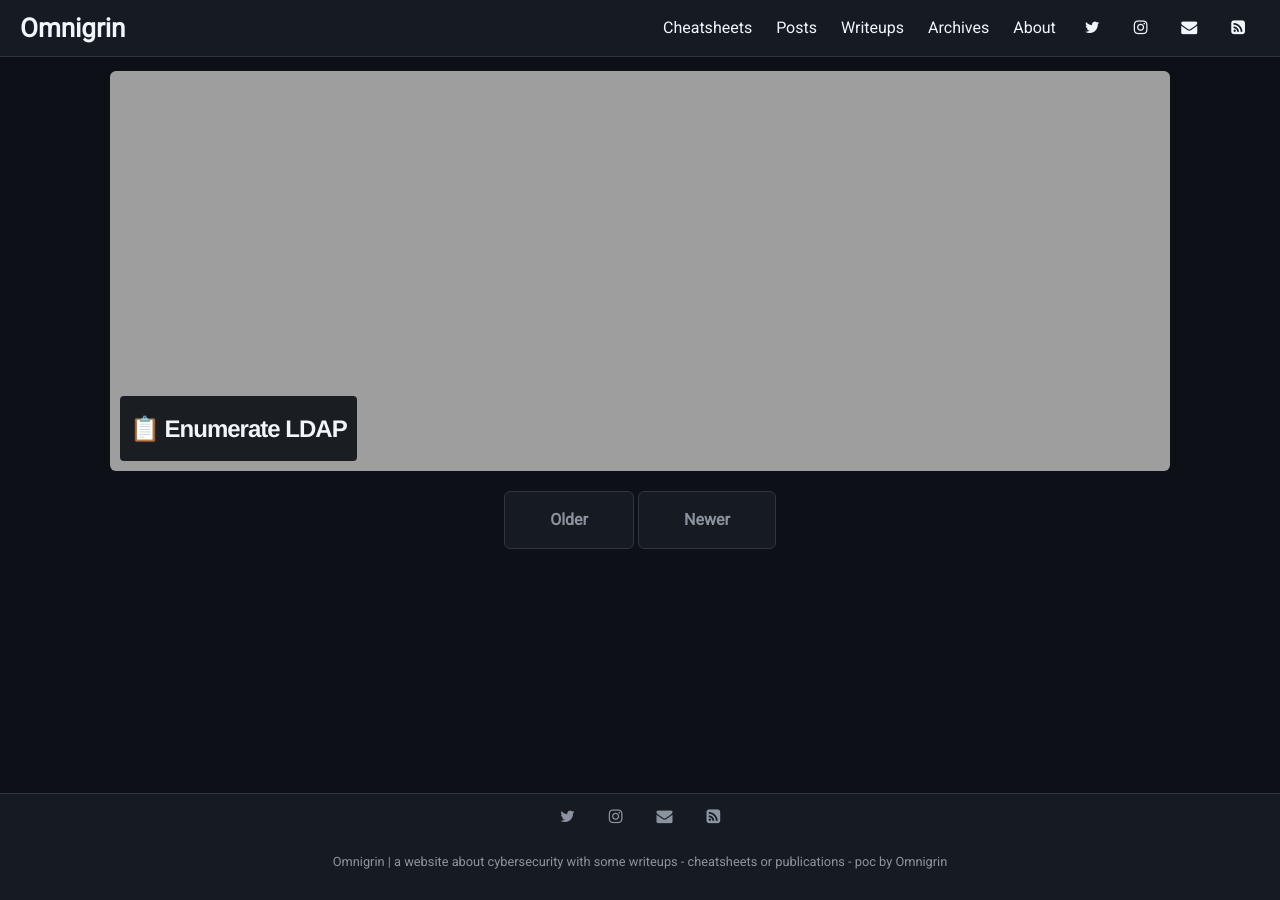
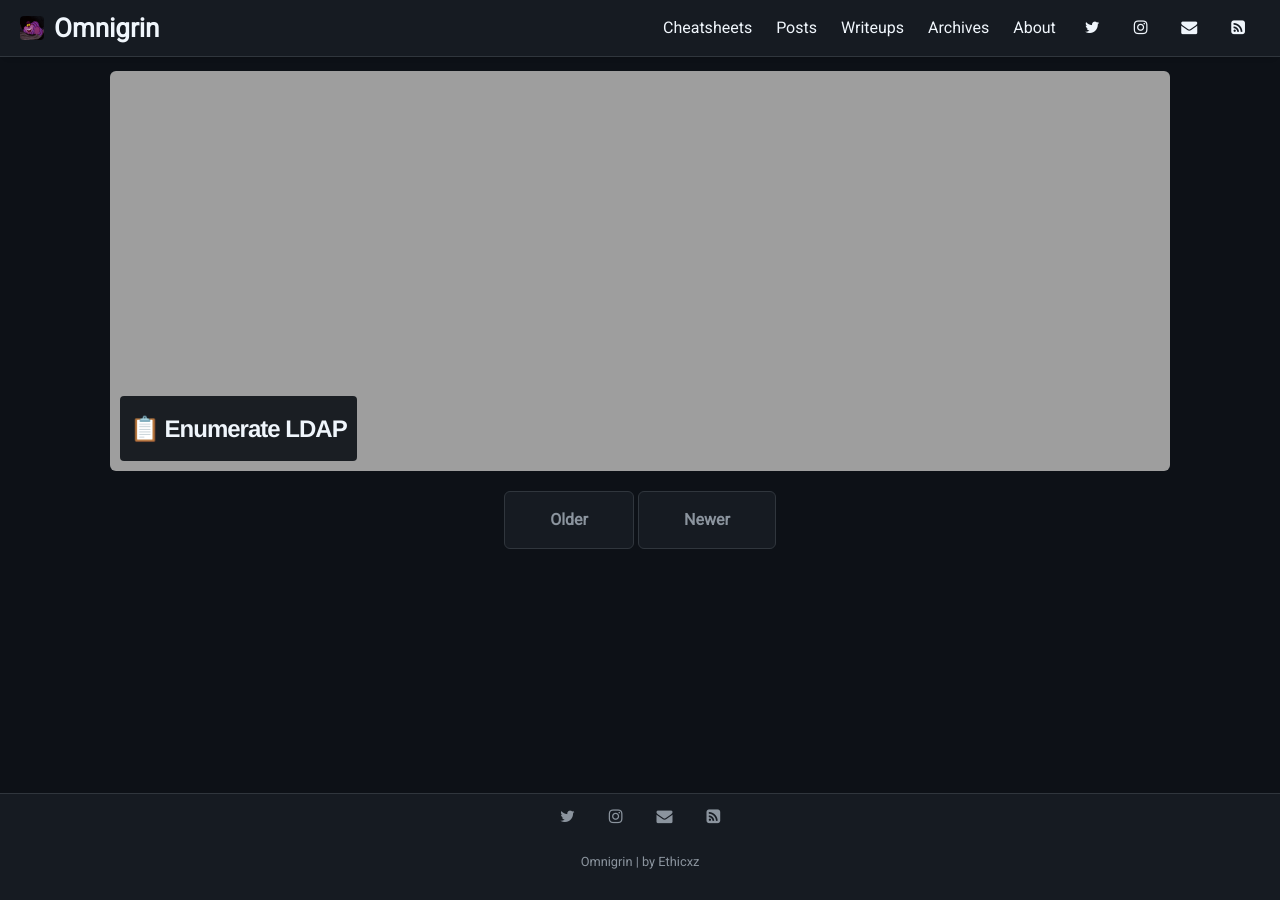
Before and after one commit to omnigrin/omnigrin.github.io, a Jekyll site: the page built from index.html, in a window 1280 px wide. Built offline with Jekyll 4.4.1, drawn with Linux system fonts in a browser that asks for light colours; nearby versions of some CDN libraries; the list of posts is cut into pages by our own code.

Commit message:
add favicon

```diff
--- a/_config.yml
+++ b/_config.yml
@@ -11,8 +11,8 @@ plugins:             [jekyll-paginate, jekyll-sitemap, jekyll-feed, jekyll-seo-t
 
 # Customise atom feed settings (this is where Jekyll-Feed gets configuration information)
 title:		           "Omnigrin"
-description:	       "a website about cybersecurity with some writeups - cheatsheets or publications - poc"
-author:              "Omnigrin"
+description:	       ""
+author:              "Ethicxz"
 
 # RSS 2.0 can be used instead of Atom by uncommenting following two lines
 #feed:
--- a/_includes/header.html
+++ b/_includes/header.html
@@ -1,6 +1,9 @@
 <header class="site-header">
   <h3 class="site-title">
-    <a href="{{ site.github.url }}/">{{ site.title }}</a>
+    <a href="{{ site.github.url }}/">
+      <img src="{{ site.github.url }}/favicon.ico" alt="Favicon" class="site-favicon">
+      {{ site.title }}
+    </a>
   </h3>
   <nav class="menu-list">
     {% for item in site.data.settings.menu %}
--- a/_sass/_header.scss
+++ b/_sass/_header.scss
@@ -46,29 +46,28 @@
   float: left;
 
   a {
-    color: $text-primary !important; // FORCE la couleur blanche/gris
-    text-decoration: none;
-    transition: color 0.2s ease;
-
-    &:hover {
-      color: $brand-color !important; // Devient bleu seulement au survol
-    }
+    color: $text-primary !important;
+    text-decoration: none !important;
+    display: flex;
+    align-items: center;
+    gap: 10px;
+    height: 56px;
+    line-height: 56px; // Force l'alignement vertical
   }
 }
 
-.menu-list {
-  line-height: $header-thickness;
-  float: right;
-  padding-right: 20px;
-}
+// Styles pour le favicon dans le header
+.site-favicon {
+  width: 24px;
+  height: 24px;
+  border-radius: 4px;
+  transition: transform 0.2s ease;
+  display: block;
+  margin: 0; // Supprime les marges par défaut
+  padding: 0;
 
-.menu-link {
-  padding: 5px 10px;
-  color: $text-primary; // Couleur normale
-  transition: color 0.2s ease;
-
-  &:hover {
-    color: $brand-color; // Bleu au survol
+  .site-title a:hover & {
+    transform: scale(1.1);
   }
 }
 
@@ -81,6 +80,7 @@
 .menu-link {
   padding: 5px 10px;
   color: $text-primary;
+  text-decoration: none !important;
   transition: color 0.2s ease;
 
   &:hover {
@@ -104,7 +104,7 @@
 @media (max-width: $container-width) {
   .site-header {
     min-height: 56px;
-    width: 100%; // Garde 100% sur mobile aussi
+    width: 100%;
     position: fixed;
     background-color: $background-header;
     box-shadow: 0 5px 6px -6px rgba(0, 0, 0, 0.3);
@@ -126,6 +126,11 @@
   .site-title {
     padding-right: 0.25rem;
     padding-left: 10px;
+
+    .site-favicon {
+      width: 20px;
+      height: 20px;
+    }
   }
 
   .dropbtn {
```
